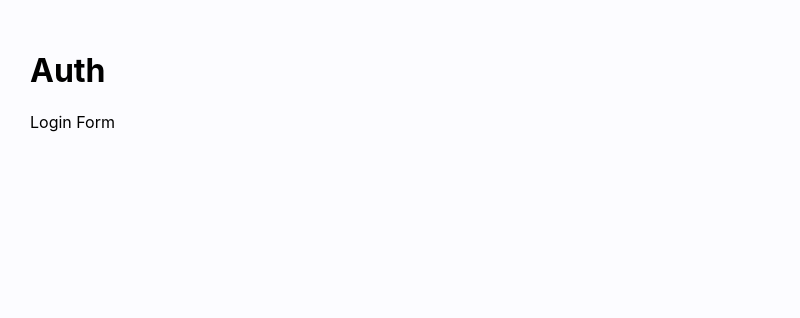
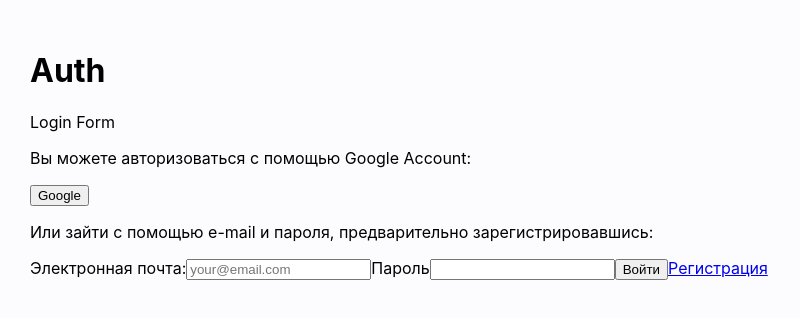
Before and after one commit to AlinaKotsiubynska/kapusta_ui, a React (Create React App) app: page /auth/login in a window 1280 px wide. Shown: the top 318 px of the page, without its empty margins (0-800 px from the left). Built offline with nearby package versions, Linux system fonts and the light colour scheme.

Commit message:
add auth logic

```diff
--- /dev/null
+++ b/src/components/LoginForm/LoginForm.jsx
@@ -0,0 +1,92 @@
+import { Link, useHistory } from 'react-router-dom';
+import { useState, useContext } from 'react';
+import axios from 'axios';
+import { SIGNUP } from 'helpers/constants/routes.constants';
+import { Context } from '../Context/index';
+
+axios.defaults.baseURL = 'http://app-kapusta.herokuapp.com/api';
+
+const token = {
+  set(token) {
+    axios.defaults.headers.common.Authorization = `Bearer ${token}`;
+  },
+};
+
+export default function LoginForm() {
+  const { setUserContext } = useContext(Context);
+
+  const [email, setEmail] = useState('');
+  const [password, setPassword] = useState('');
+
+  const handleChange = ({ target: { name, value } }) => {
+    switch (name) {
+      case 'email':
+        return setEmail(value);
+      case 'password':
+        return setPassword(value);
+      default:
+        return;
+    }
+  };
+  const history = useHistory();
+
+  const handleSubmit = async e => {
+    e.preventDefault();
+    const user = { email, password };
+
+    try {
+      const { data } = await axios.post('/users/login', user);
+
+      token.set(data.user.token);
+
+      setUserContext(state => ({
+        ...state,
+
+        token: data.user.token,
+        authenticated: true,
+      }));
+      history.push('/home/expenses');
+    } catch (error) {
+      console.log(error);
+    }
+
+    setEmail('');
+    setPassword('');
+  };
+
+  return (
+    <div>
+      <p>Вы можете авторизоваться с помощью Google Account:</p>
+      <button type="button">Google</button>
+      <p>
+        Или зайти с помощью e-mail и пароля, предварительно зарегистрировавшись:
+      </p>
+
+      <form onSubmit={handleSubmit} autoComplete="off">
+        <label>
+          Электронная почта:
+          <input
+            placeholder="your@email.com"
+            type="email"
+            name="email"
+            value={email}
+            onChange={handleChange}
+          />
+        </label>
+
+        <label>
+          Пароль
+          <input
+            type="password"
+            name="password"
+            value={password}
+            onChange={handleChange}
+          />
+        </label>
+
+        <button type="submit">Войти</button>
+        <Link to={`${SIGNUP}`}>Регистрация</Link>
+      </form>
+    </div>
+  );
+}
--- /dev/null
+++ b/src/components/SignupForm/SignupForm.jsx
@@ -0,0 +1,119 @@
+import { Link, useHistory } from 'react-router-dom';
+import { useState, useContext } from 'react';
+import axios from 'axios';
+import { LOGIN } from 'helpers/constants/routes.constants';
+import { Context } from '../Context/index';
+
+axios.defaults.baseURL = 'http://app-kapusta.herokuapp.com/api';
+const token = {
+  set(token) {
+    axios.defaults.headers.common.Authorization = `Bearer ${token}`;
+  },
+};
+export default function SignupForm() {
+  const { setUserContext } = useContext(Context);
+
+  const [email, setEmail] = useState('');
+  const [password, setPassword] = useState('');
+  const [name, setName] = useState('');
+
+  const handleChange = ({ target: { name, value } }) => {
+    switch (name) {
+      case 'email':
+        return setEmail(value);
+      case 'password':
+        return setPassword(value);
+      case 'name':
+        return setName(value);
+      default:
+        return;
+    }
+  };
+  const history = useHistory();
+
+  const handleSubmit = async e => {
+    e.preventDefault();
+
+    const newUser = { email, password, name };
+
+    try {
+      const {
+        data: { user },
+      } = await axios.post('/users/signup', newUser);
+
+      const registeredUser = {
+        email: user.email,
+        password: newUser.password,
+      };
+
+      const { data } = await axios.post('/users/login', registeredUser);
+
+      token.set(data.user.token);
+
+      setUserContext(state => ({
+        ...state,
+
+        token: data.user.token,
+        authenticated: true,
+        user: {
+          name: newUser.name,
+        },
+      }));
+
+      history.push('/home/expenses');
+    } catch (error) {
+      console.log(error);
+    }
+
+    setEmail('');
+    setPassword('');
+    setName('');
+  };
+
+  return (
+    <div>
+      <p>Вы можете авторизоваться с помощью Google Account:</p>
+      <button type="button">Google</button>
+      <p>
+        Или зайти с помощью e-mail и пароля, предварительно зарегистрировавшись:
+      </p>
+
+      <form onSubmit={handleSubmit} autoComplete="off">
+        <label>
+          Имя:
+          <input
+            placeholder="your name"
+            type="text"
+            name="name"
+            value={name}
+            onChange={handleChange}
+          />
+        </label>
+
+        <label>
+          Электронная почта:
+          <input
+            placeholder="your@email.com"
+            type="email"
+            name="email"
+            value={email}
+            onChange={handleChange}
+          />
+        </label>
+
+        <label>
+          Пароль
+          <input
+            type="password"
+            name="password"
+            value={password}
+            onChange={handleChange}
+          />
+        </label>
+
+        <Link to={`${LOGIN}`}>Войти</Link>
+        <button type="submit">Зарегистрироваться</button>
+      </form>
+    </div>
+  );
+}
--- a/src/pages/AuthPage/AuthPage.jsx
+++ b/src/pages/AuthPage/AuthPage.jsx
@@ -1,5 +1,7 @@
 import { Route, Switch, Redirect, useRouteMatch } from 'react-router-dom';
 import { LOGIN, SIGNUP } from 'helpers/constants/routes.constants';
+import LoginForm from '../../components/LoginForm/LoginForm';
+import SignupForm from '../../components/SignupForm/SignupForm';
 
 export const AuthPage = () => {
   const match = useRouteMatch();
@@ -10,9 +12,11 @@ export const AuthPage = () => {
       <Switch>
         <Route path={`${match.path}/${LOGIN}`}>
           <p>Login Form</p>
+          <LoginForm />
         </Route>
         <Route path={`${match.path}/${SIGNUP}`}>
           <p>Sign Up Form</p>
+          <SignupForm />
         </Route>
         <Redirect to={`${match.path}/${LOGIN}`} />
       </Switch>
```
Also changed, not shown: package.json (line endings or trailing spaces), 1 other file (tests, documents, lock files or other folders).
